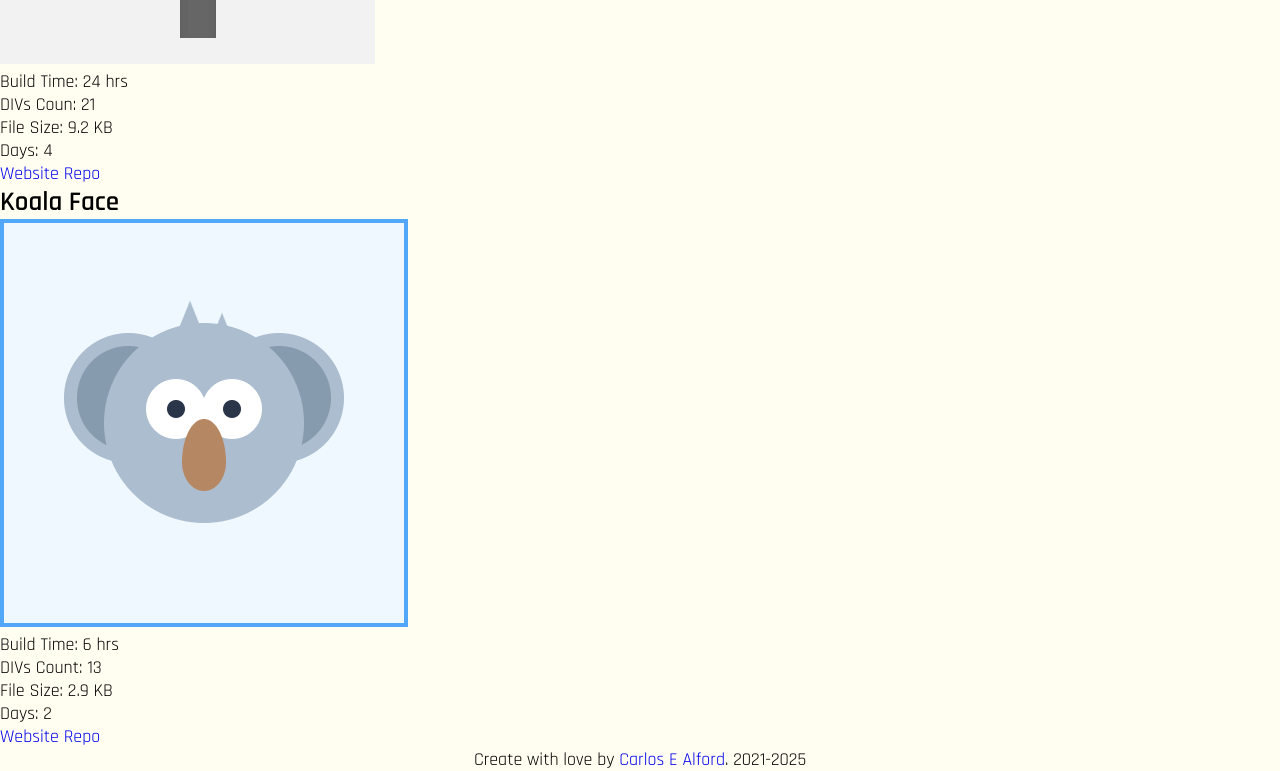
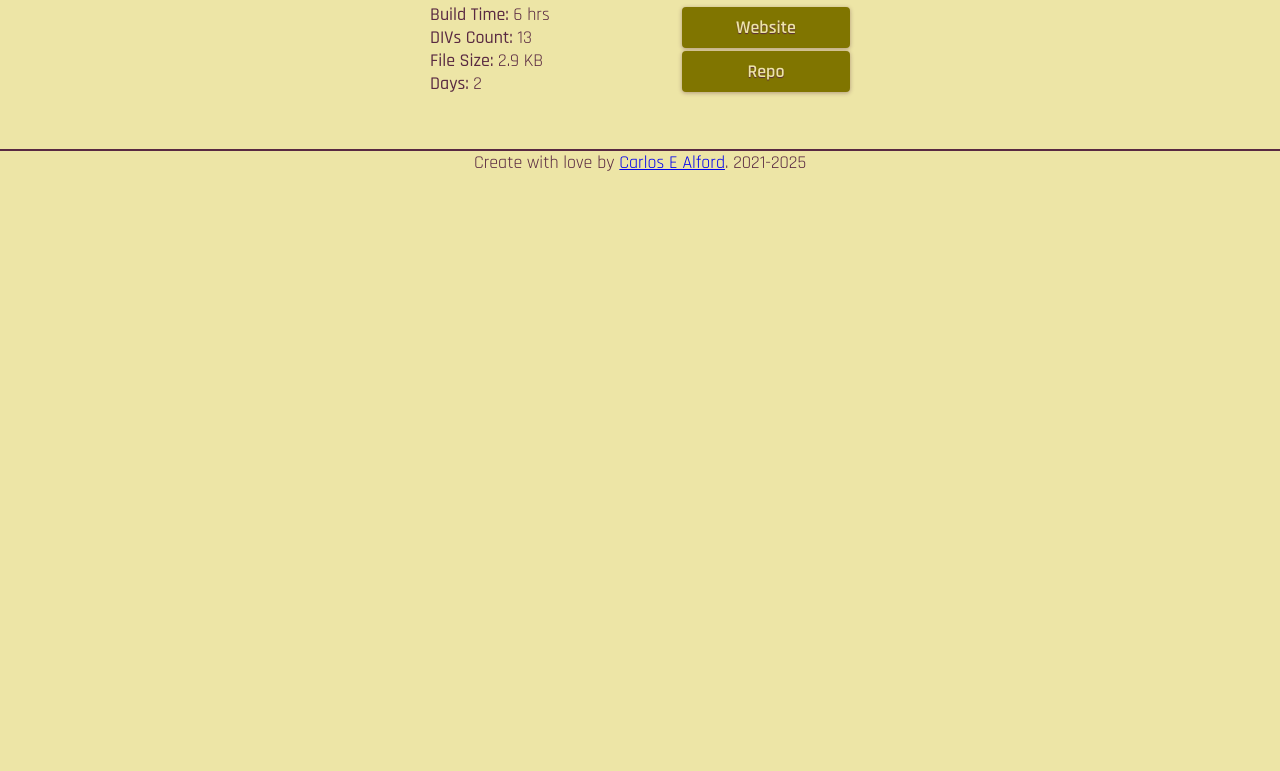
Before and after one commit to carlosealford/pure-css-art, a website built with Vite: page index.html in a window 1280 px wide. Shown: the part 1293-2064 px from the top of the page. After the commit the page ends 1467 px from the top, so only its background shows below. Built offline with nearby package versions, Linux system fonts and the light colour scheme.

Commit message:
style: Add the compiled CSS files for the main site
This commit also includes the style.css.map file

```diff
--- a/style.css
+++ b/style.css
@@ -1,5 +1,6 @@
 * {
   box-sizing: border-box;
+  position: relative;
   margin: 0;
   padding: 0;
   list-style: none;
@@ -7,15 +8,18 @@
 }
 
 :root {
-  --theme-main: #ffeb00;
-  --title-color: #807500;
-  --page-bg-color: #fffef0;
+  --color-olive: 128, 117, 0;
+  --color-violet: 89, 41, 65;
+  --color-mint: 82, 183, 136;
+  --color-celadon: 178, 211, 168;
+  --color-vanilla: 237, 229, 166;
   font-size: 18px;
   font-family: "Rajdhani", sans-serif;
 }
 
 body {
-  background-color: var(--page-bg-color);
+  background-color: rgb(var(--color-vanilla));
+  color: rgb(var(--color-violet));
 }
 
 .text-center {
@@ -23,7 +27,95 @@ body {
 }
 
 .page-header__title {
-  color: var(--title-color);
+  color: rgb(var(--color-violet));
 }
 
-/*# sourceMappingURL=styles.css.map */
+.css-art__footer {
+  margin-top: 1rem;
+  border-top: 2px solid rgb(var(--color-violet));
+}
+.css-art__footer a {
+  text-decoration: underline;
+}
+
+.css-gallery {
+  display: flex;
+  flex-flow: column wrap;
+  justify-content: center;
+  padding: 1rem 0.4rem;
+  width: 100%;
+}
+@media screen and (min-width: 620px) {
+  .css-gallery {
+    padding: 1.4rem 0.4rem;
+  }
+}
+@media screen and (min-width: 768px) {
+  .css-gallery {
+    padding: 2rem 0.4rem;
+  }
+}
+
+.css-gallery__col {
+  display: flex;
+  flex-wrap: wrap;
+  justify-content: center;
+  gap: 2rem;
+  width: 100%;
+}
+
+.css-art {
+  min-width: 280px;
+  max-width: 420px;
+}
+
+.css-art__body {
+  display: flex;
+  flex-wrap: wrap;
+}
+
+.css-art__img {
+  width: 100%;
+}
+
+.css-art__img > img {
+  height: auto;
+  width: 100%;
+}
+
+.css-art__stats-list {
+  width: 60%;
+}
+
+.css-art__stat-title {
+  font-weight: 500;
+}
+
+.css-art__btn-nav {
+  display: flex;
+  flex-flow: column wrap;
+  justify-content: space-evenly;
+  width: 40%;
+}
+
+.css-art__btn {
+  border-radius: 4px;
+  border: 2px solid rgb(var(--color-olive));
+  padding: 0.4rem 1rem;
+  background: rgb(var(--color-olive));
+  color: rgb(var(--color-vanilla));
+  font-weight: bold;
+  text-shadow: 0 1px 1px rgb(var(--color-violet));
+  box-shadow: 0 1px 4px rgba(var(--color-violet), 0.4);
+  transition: transform 0.24s;
+  transform: scale(1);
+}
+.css-art__btn:hover {
+  text-decoration: underline;
+}
+.css-art__btn:active {
+  text-decoration: underline;
+  transform: scale(0.94);
+}
+
+/*# sourceMappingURL=style.css.map */
```
Also changed, not shown: 1 other file.
